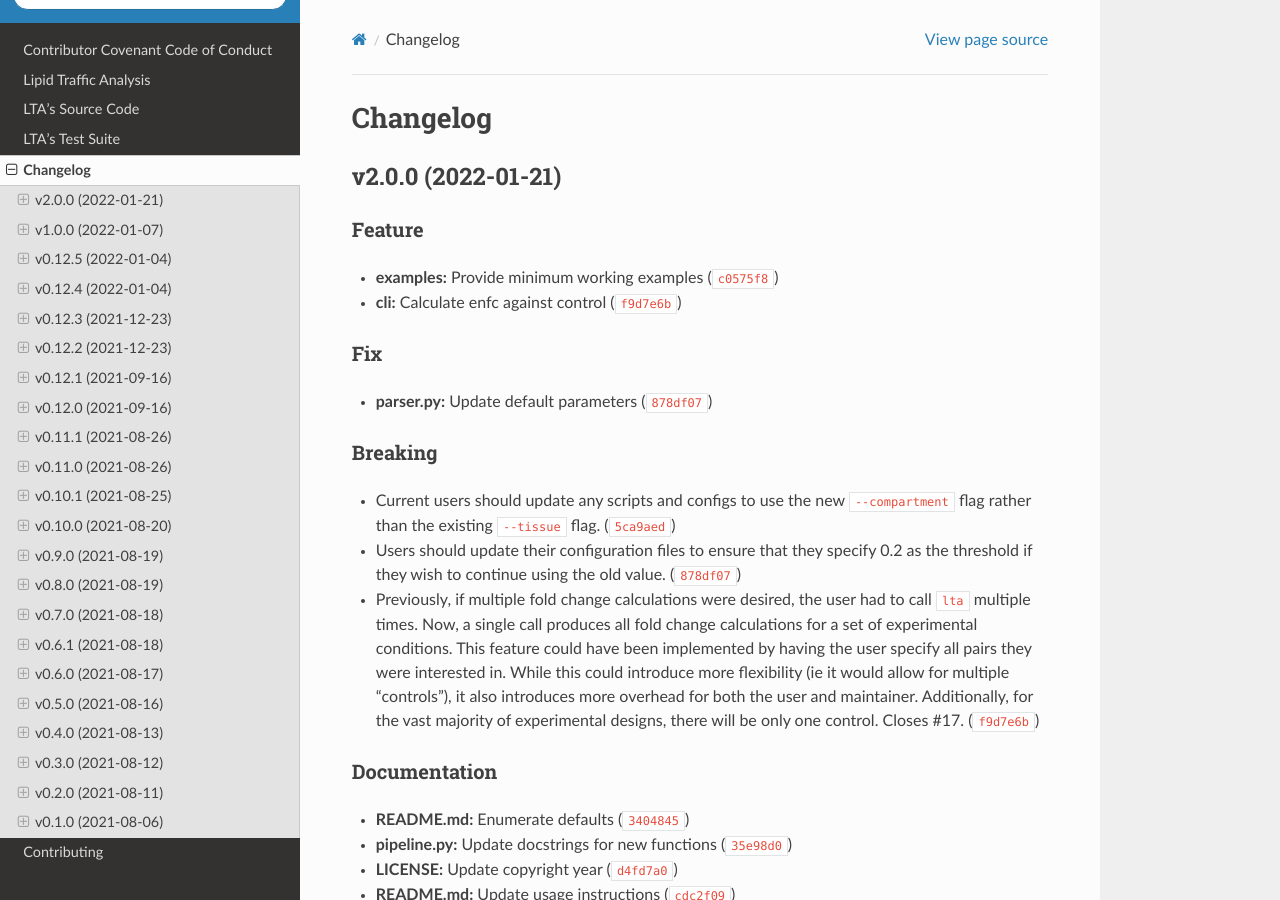
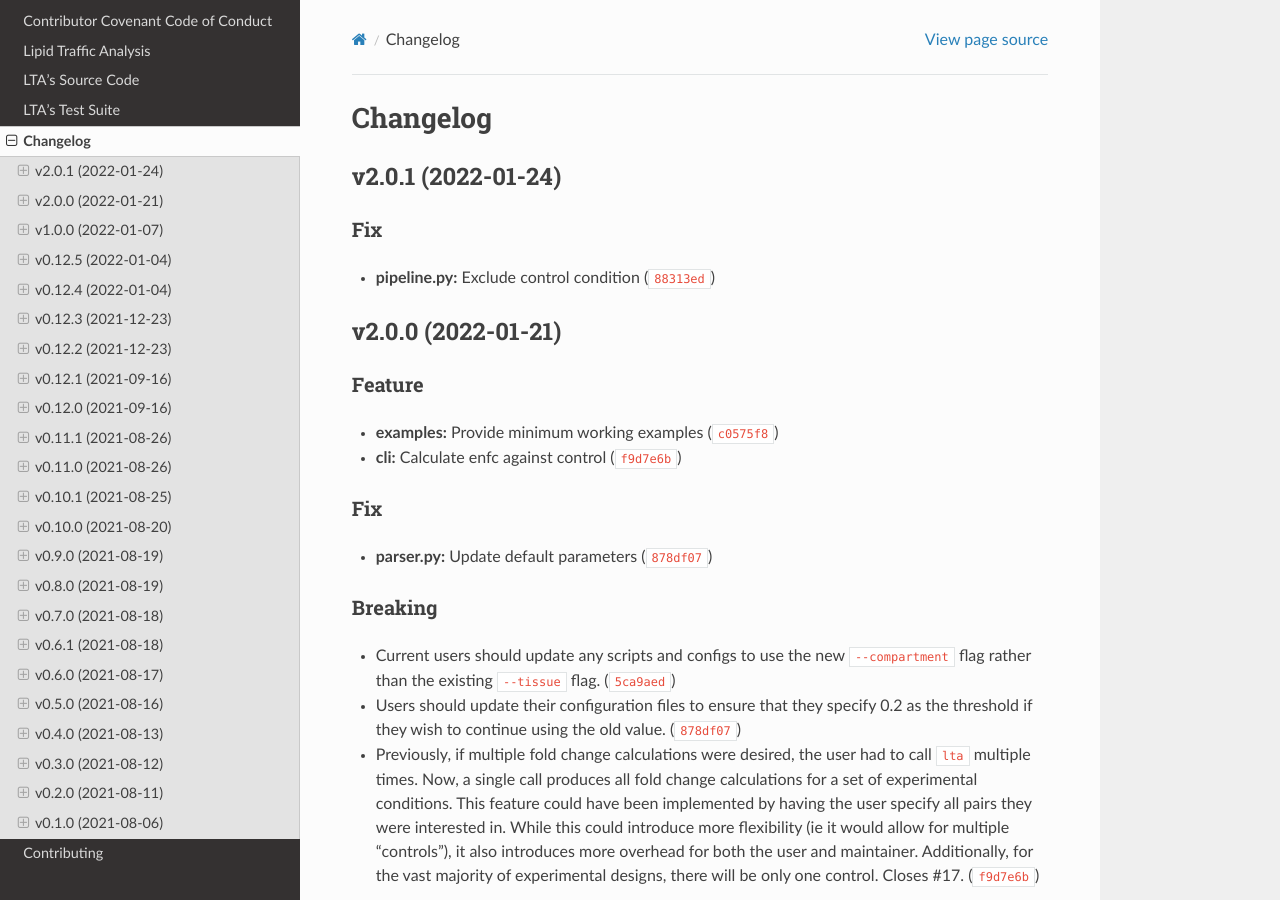
Before and after one commit to IMS-Bio2Core-Facility/lta, a Sphinx documentation site: the page built from docs/changelog.md, in a window 1280 px wide and 900 px high. Built offline with Sphinx 7.4.7 and the Read the Docs theme 2.0.0, drawn with Linux system fonts in a browser that asks for light colours.

Commit message:
2.0.1
Automatically generated by python-semantic-release

```diff
--- a/CHANGELOG.md
+++ b/CHANGELOG.md
@@ -1,6 +1,10 @@
 # Changelog
 
 <!--next-version-placeholder-->
+
+## v2.0.1 (2022-01-24)
+### Fix
+* **pipeline.py:** Exclude control condition ([`88313ed`](https://github.com/IMS-Bio2Core-Facility/lta/commit/88313ed2011bdbb8e36e8ea9fac478700b3c237c))
 
 ## v2.0.0 (2022-01-21)
 ### Feature
--- a/docs/conf.py
+++ b/docs/conf.py
@@ -12,7 +12,7 @@ sys.path.insert(0, os.path.abspath("../lta/"))
 project = "LTA"
 author = "Ryan B Patterson-Cross"
 copyright = "2021, IMS-MRL Bioinformatics and Biostatistic Core"
-version = "2.0.0"
+version = "2.0.1"
 extensions = [
     "sphinx_rtd_theme",
     "sphinx.ext.autodoc",
--- a/lta/__init__.py
+++ b/lta/__init__.py
@@ -7,4 +7,4 @@ __version__ : str
     The version number,
     specified in the form 'major.minor.patch'
 """
-__version__ = "2.0.0"
+__version__ = "2.0.1"
--- a/pyproject.toml
+++ b/pyproject.toml
@@ -1,6 +1,6 @@
 [tool.poetry]
 name = "LipidTA"
-version = "2.0.0"
+version = "2.0.1"
 packages=[{include = "lta"}]
 description = "Lipid Traffic Analysis"
 license = "MIT"
```
